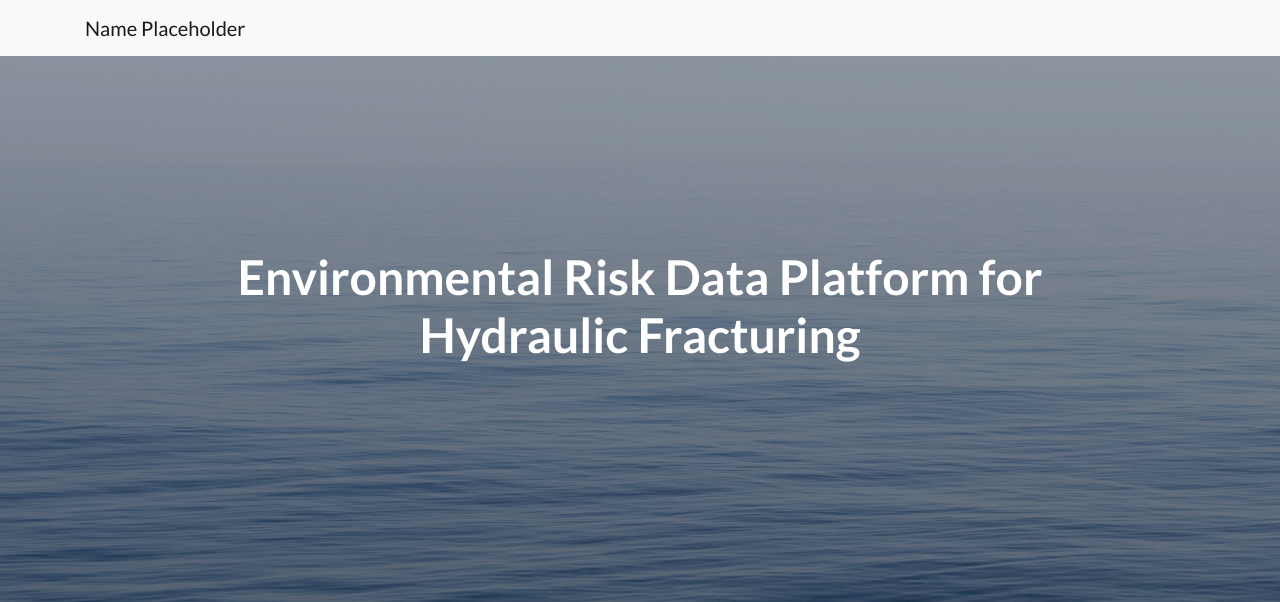
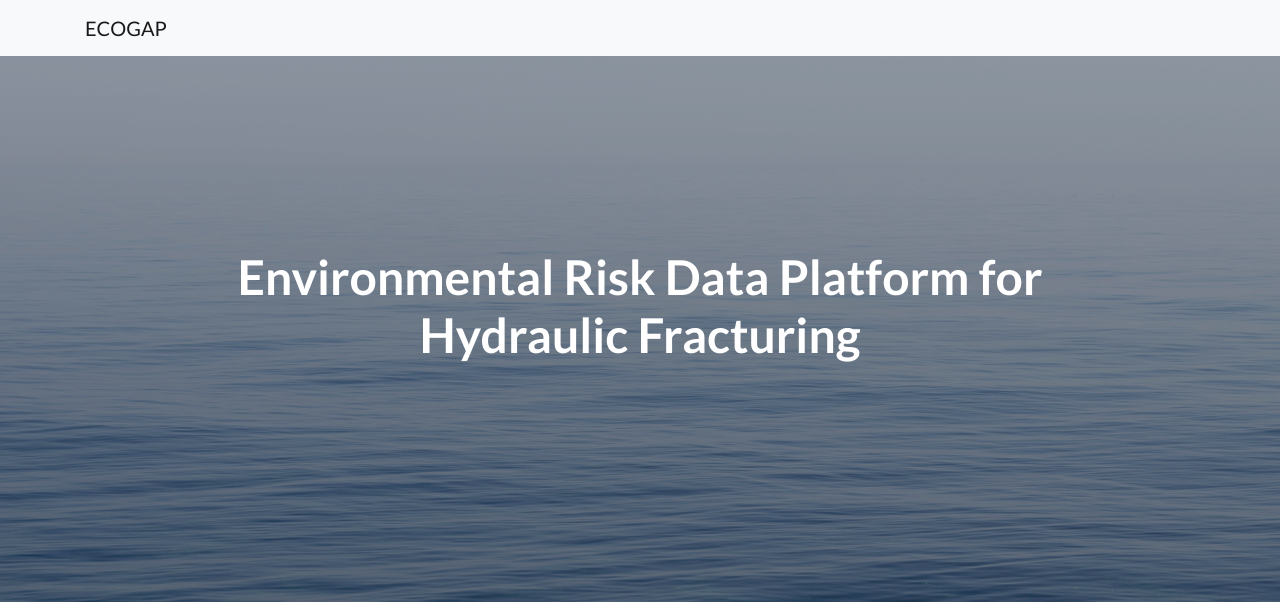
Before and after one commit to wenboshi08/Django_React_Frac, a Django app: page / in a window 1280 px wide. Shown: the top 602 px of the page. Run offline with Django 3.2, Linux system fonts and the light colour scheme; some libraries are stand-ins or nearby versions.

Commit message:
changed name and allowed host

```diff
--- a/Django_Hydro/settings.py
+++ b/Django_Hydro/settings.py
@@ -26,7 +26,8 @@ SECRET_KEY = 'p^80r2xa$*hfe=uwz!$w#61n_iow@cd$z0cmi_1ej=0=gnfx*+'
 DEBUG = True
 
 # ALLOWED_HOSTS = ['django-react-hydro.eba-r2aqsr9e.us-east-1.elasticbeanstalk.com']
-ALLOWED_HOSTS =['ec2-52-86-143-14.compute-1.amazonaws.com',
+ALLOWED_HOSTS =['127.0.0.1',
+                'ec2-52-86-143-14.compute-1.amazonaws.com',
                 '52.86.143.14',
                 'django-react-hydro.eba-r2aqsr9e.us-east-1.elasticbeanstalk.com']
 
--- a/templates/partial/_topbar.html
+++ b/templates/partial/_topbar.html
@@ -1,6 +1,6 @@
   <!-- Navigation -->
   <nav class="navbar navbar-light bg-light static-top">
     <div class="container">
-      <a class="navbar-brand" href="#">Name Placeholder</a>
+      <a class="navbar-brand" href="#">ECOGAP</a>
     </div>
   </nav>
```
